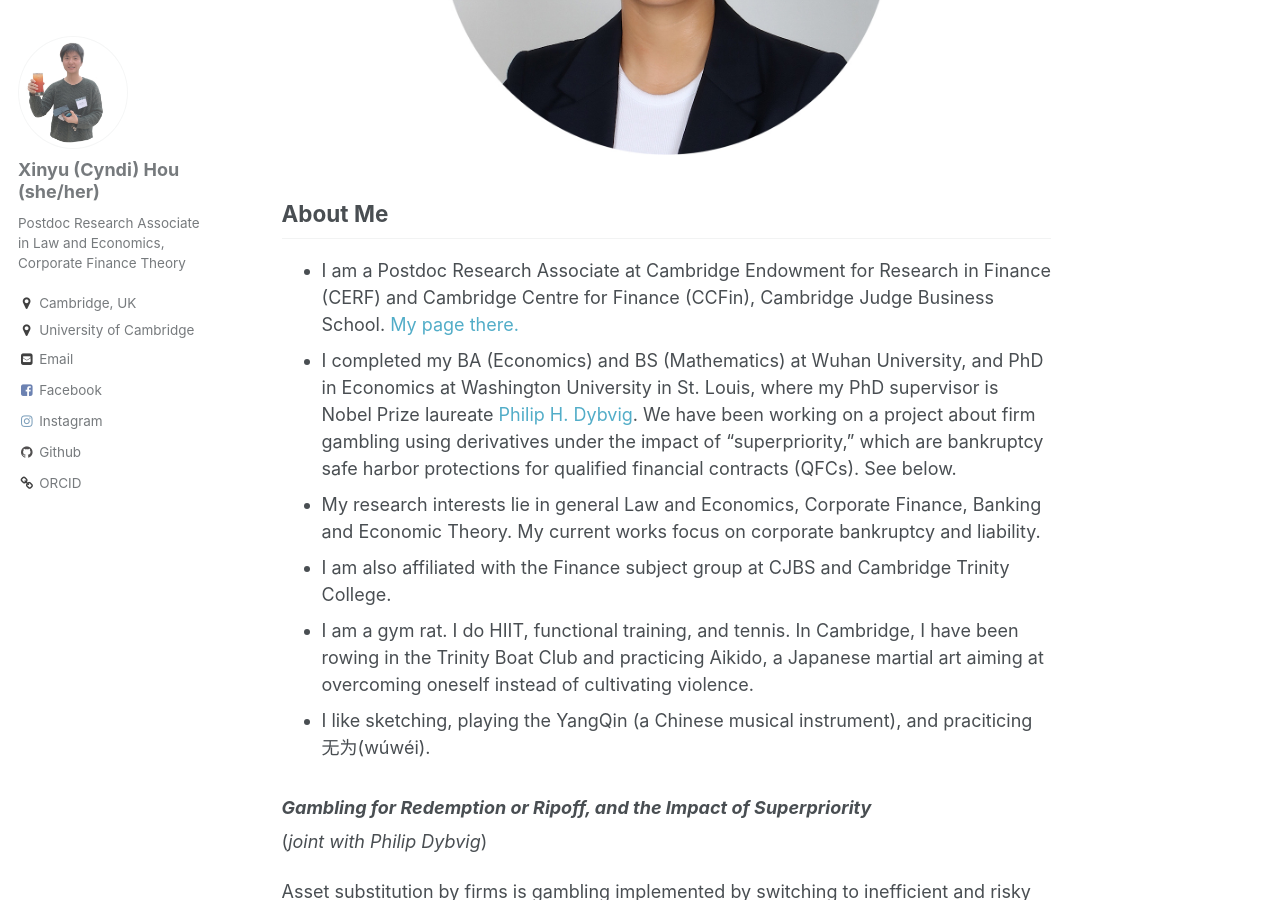
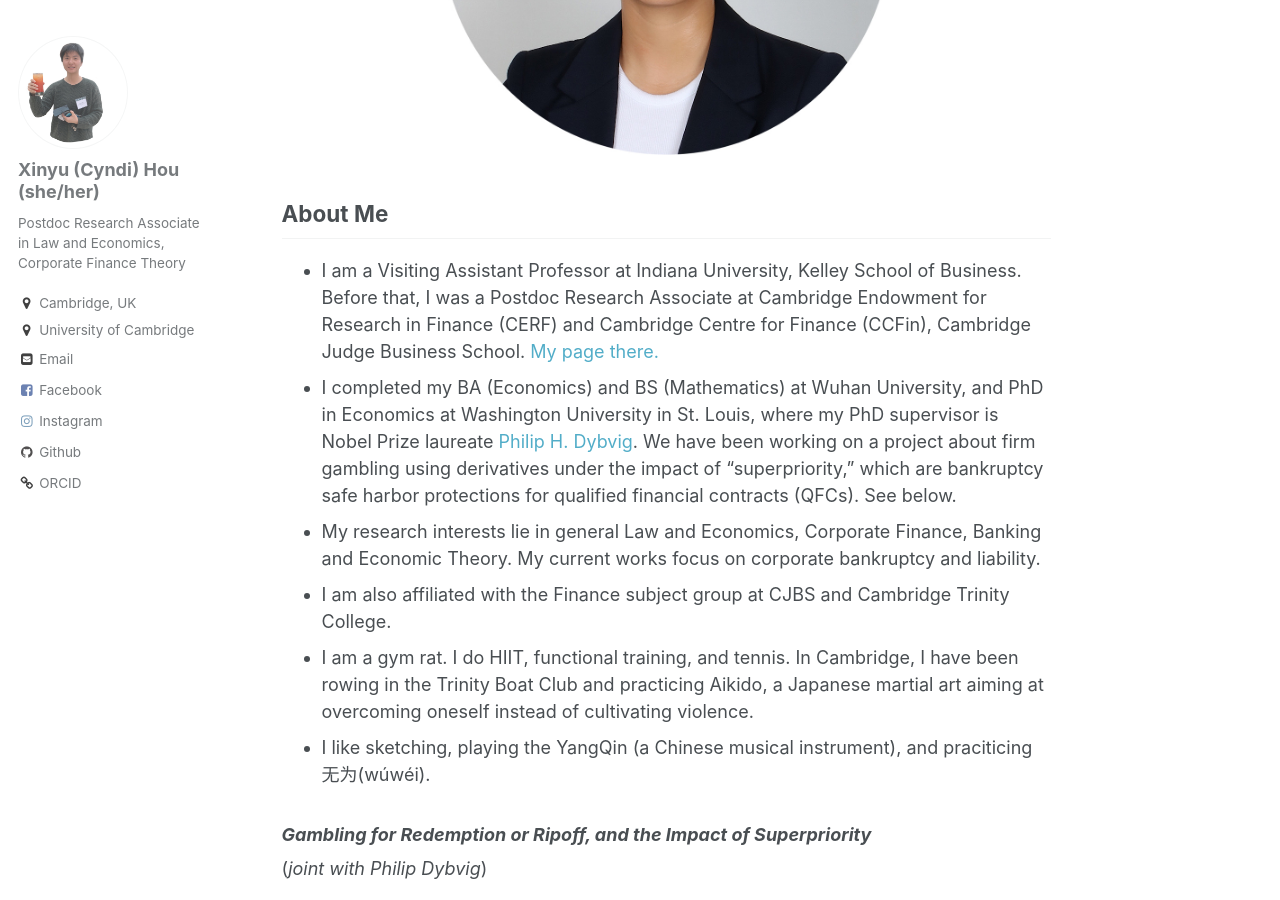
Before and after one commit to xinyuhou94/xinyuhou94.github.io, a Jekyll site: the page built from _pages/about.md, in a window 1280 px wide and 900 px high, scrolled down 427 px. Built offline with Jekyll 4.4.1, drawn with Linux system fonts in a browser that asks for light colours.

Commit message:
Update about.md

```diff
--- a/_pages/about.md
+++ b/_pages/about.md
@@ -13,7 +13,7 @@ redirect_from:
 </p>
 
 ## About Me ##
-* I am a Postdoc Research Associate at Cambridge Endowment for Research in Finance (CERF) and Cambridge Centre for Finance (CCFin), Cambridge Judge Business School. [My page there.](https://www.cerf.cam.ac.uk/people/cerf-postdocs/currentpostdocs/xinyu-hou)
+* I am a Visiting Assistant Professor at Indiana University, Kelley School of Business. Before that, I was a Postdoc Research Associate at Cambridge Endowment for Research in Finance (CERF) and Cambridge Centre for Finance (CCFin), Cambridge Judge Business School. [My page there.](https://www.cerf.cam.ac.uk/people/cerf-postdocs/currentpostdocs/xinyu-hou)
 * I completed my BA (Economics) and BS (Mathematics) at Wuhan University, and PhD in Economics at Washington University in St. Louis, where my PhD supervisor is Nobel Prize laureate [Philip H. Dybvig](https://dybfin.wustl.edu/). We have been working on a project about firm gambling using derivatives under the impact of "superpriority," which are bankruptcy safe harbor protections for qualified financial contracts (QFCs). See below.
 * My research interests lie in general Law and Economics, Corporate Finance, Banking and Economic Theory. My current works focus on corporate bankruptcy and liability.
 * I am also affiliated with the Finance subject group at CJBS and Cambridge Trinity College.
```
